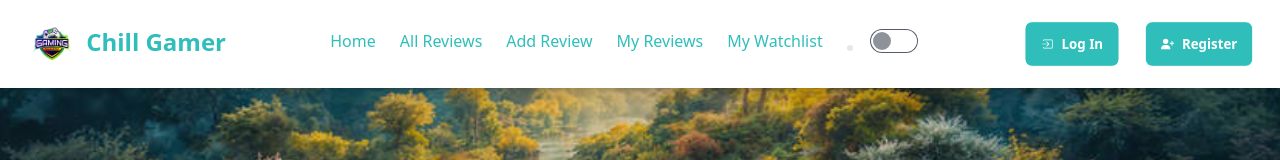
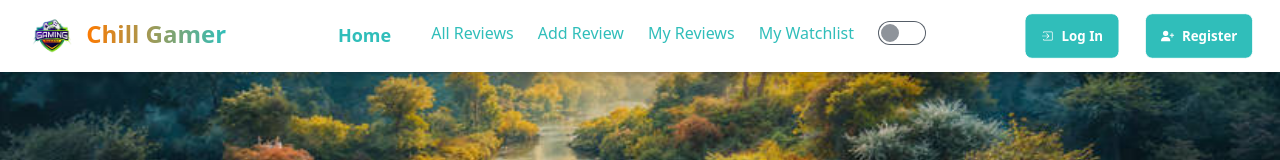
Before and after one commit to MRS028/Chill-Gamer-Reviewer-Client, a React (Vite) app: page / in a window 1280 px wide. Shown: the top 160 px of the page. Built offline with nearby package versions, Linux system fonts and the light colour scheme; no server answers.

Commit message:
fixed navbar and extra section

```diff
--- a/src/AuthLaoyout/AuthLaoyout.jsx
+++ b/src/AuthLaoyout/AuthLaoyout.jsx
@@ -1,9 +1,7 @@
 import React from 'react';
-import Login from './Login';
 import Header from '../Components/Header';
 import Footer from '../Components/Home/Footer';
 import { Outlet } from 'react-router-dom';
-import Navbar from '../Components/Home/Navbar';
 
 const AuthLaoyout = () => {
     return (
--- a/src/AuthLaoyout/Login.jsx
+++ b/src/AuthLaoyout/Login.jsx
@@ -105,7 +105,7 @@ const Login = () => {
   };
 
   return (
-    <div className="flex min-h-screen items-center justify-center md:py-8 text-base-content ">
+    <div className="flex  min-h-screen items-center justify-center md:py-8 text-base-content ">
       <div className="w-11/12 max-w-md bg-base-200 rounded-lg shadow-md p-6 border">
         <h2 className="text-2xl font-semibold text-center text-base-content mb-6">
           Login
--- a/src/AuthLaoyout/Register.jsx
+++ b/src/AuthLaoyout/Register.jsx
@@ -6,8 +6,11 @@ import AuthProvider, { AuthContext } from "../Provider/AuthProvider";
 import Swal from "sweetalert2";
 
 const Register = () => {
+  useEffect(() => {
+    document.title = "Register | Chill Gamer";
+  }, []);
   // Export from Authprovider
-  const { createNewUser, user, setUser,updateUserProfile, signInWithGoogle } =
+  const { createNewUser, user, setUser, updateUserProfile, signInWithGoogle } =
     useContext(AuthContext);
 
   const [showPassword, setShowPassword] = useState(false);
@@ -33,12 +36,12 @@ const Register = () => {
         setUser(user);
         // console.log(user);
         updateUserProfile({ displayName: name, photoURL: photourl })
-        .then(result=>{
-          navigate('/')
-        })
-        .catch(error=>{
-          // console.log(error);
-        })
+          .then((result) => {
+            navigate("/");
+          })
+          .catch((error) => {
+            // console.log(error);
+          });
         Swal.fire({
           title: "Registration Successful!",
           text: "Welcome to our platform!",
@@ -71,10 +74,6 @@ const Register = () => {
   };
 
   const handleGoogleSignIn = () => {
-    useEffect(() => {
-      document.title = "Register | Chill Gamer";
-    }, [])
-
     signInWithGoogle()
       .then((result) => {
         // console.log(result?.user?.name);
--- a/src/Components/Extra-Section/GenreAnalysis.jsx
+++ b/src/Components/Extra-Section/GenreAnalysis.jsx
@@ -1,12 +1,12 @@
 import React, { useEffect, useState } from "react";
 import { Fade } from "react-awesome-reveal";
+import Loading from "../../Pages/Loading";
 
 const GenreAnalysis = () => {
   const [reviews, setReviews] = useState([]);
   const [genreStats, setGenreStats] = useState([]);
   const [loading, setLoading] = useState(true);
 
-  // Fetch user reviews from the API
   useEffect(() => {
     const fetchReviews = async () => {
       try {
@@ -44,7 +44,7 @@ const GenreAnalysis = () => {
   if (loading) {
     return (
       <div className="flex justify-center items-center h-96">
-        <p className="text-2xl font-bold text-gray-500">Loading genre analysis...</p>
+       <Loading></Loading>
       </div>
     );
   }
--- /dev/null
+++ b/src/Components/Extra-Section/RecentReviews.jsx
@@ -0,0 +1,67 @@
+import React, { useContext, useEffect, useState } from "react";
+import { Fade } from "react-awesome-reveal";
+import { Link } from "react-router-dom";
+import { AuthContext } from "../../Provider/AuthProvider";
+import Loading from "../../Pages/Loading";
+
+const RecentReviews = () => {
+  const [reviews, setReviews] = useState([]);
+  const { loading, setLoading } = useContext(AuthContext);
+
+  useEffect(() => {
+    fetch("https://chill-gamer-server-sigma.vercel.app/allReviews")
+      .then((res) => res.json())
+      .then((data) => setReviews(data.slice(0, 6)));
+  }, []);
+
+  if (loading) {
+    return (
+      <div className="flex justify-center items-center">
+        <Loading />
+      </div>
+    );
+  }
+
+  return (
+    <div className="max-w-6xl mx-auto px-6 py-8 bg-base-100 rounded-2xl ">
+      <Fade direction="down" duration={1000}>
+        <h2 className="text-4xl font-extrabold text-center text-base-content mb-8">
+          🎮 Recent Reviews
+        </h2>
+      </Fade>
+
+      <ul className="space-y-6">
+        {reviews.map((review) => (
+          <li
+            key={review._id}
+            className="bg-base-100 p-6 rounded-xl shadow-xl hover:bg-base-200 transition-all duration-300 ease-in-out transform hover:scale-105"
+          >
+            <div className="flex justify-between items-center mb-4 text-center"></div>
+            <h3 className="text-2xl font-semibold  text-[#30beba] hover:text-green-600">
+              {review.gameTitle}
+            </h3>
+            <p className="text-yellow-500 font-semibold">
+              Rating: {review.rating}/10
+            </p>
+            <p className="text-base text-base-content mb-4">
+              {/* {review.reviewDescription.substring(0, 150)}... */}
+            </p>
+            <p className="text-sm text-base-content">
+              Published:{" "}
+              <span className="text-gray-800">{review.publishingYear}</span>
+            </p>
+
+            <Link
+              to={`/review/${review._id}`}
+              className="text-[#30beba] hover:underline mt-4 block"
+            >
+              Read full review
+            </Link>
+          </li>
+        ))}
+      </ul>
+    </div>
+  );
+};
+
+export default RecentReviews;
--- a/src/Components/Home/Home.jsx
+++ b/src/Components/Home/Home.jsx
@@ -2,6 +2,8 @@ import React from "react";
 import Banner from "./Banner";
 import HighestRatedGames from "../../Pages/HighestRatedGames";
 import GenreAnalysis from "../Extra-Section/GenreAnalysis";
+import RecentReviews from "../Extra-Section/RecentReviews";
+
 
 const Home = () => {
   return (
@@ -16,6 +18,9 @@ const Home = () => {
       <div>
         <GenreAnalysis></GenreAnalysis>
       </div>
+      <div>
+       <RecentReviews></RecentReviews>
+      </div>
     </section>
   );
 };
--- a/src/Components/Home/Navbar.jsx
+++ b/src/Components/Home/Navbar.jsx
@@ -41,29 +41,70 @@ const Navbar = () => {
 
   const links = (
     <>
-      <NavLink to="/" className="text-[#30beba]  hover:text-green-600 hover:underline">
+      <li className="inline-block mx-4">
+        <NavLink
+          to="/"
+          className={({ isActive }) =>
+            isActive
+              ? "text-[#30beba] hover:text-green-600 hover:underline  transition-all duration-300 text-lg font-bold"
+              : "text-[#30beba] hover:text-green-600 hover:underline font-medium transition-all duration-300"
+          }
+        >
           Home
         </NavLink>
-      <NavLink to="/reviews" className="text-[#30beba] hover:text-green-600 hover:underline">
-        {" "}
+      </li>
+      <li className="inline-block mx-4">
+        <NavLink
+          to="/reviews"
+          className={({ isActive }) =>
+            isActive
+              ? "text-[#30beba] hover:text-green-600 hover:underline  transition-all duration-300 text-lg font-bold"
+              : "text-[#30beba] hover:text-green-600 hover:underline font-medium transition-all duration-300"
+          }
+        >
           All Reviews
         </NavLink>
-      <NavLink to="/addReview" className="text-[#30beba] hover:text-green-600 hover:underline">
+      </li>
+      <li className="inline-block mx-4">
+        <NavLink
+          to="/addReview"
+          className={({ isActive }) =>
+            isActive
+              ? "text-[#30beba] hover:text-green-600 hover:underline font-bold transition-all duration-300 text-lg "
+              : "text-[#30beba] hover:text-green-600 hover:underline font-medium transition-all duration-300"
+          }
+        >
           Add Review
         </NavLink>
-      <NavLink to="/myreviews" className="text-[#30beba] hover:text-green-600 hover:underline">
+      </li>
+      <li className="inline-block mx-4">
+        <NavLink
+          to="/myreviews"
+          className={({ isActive }) =>
+            isActive
+              ? "text-[#30beba] hover:text-green-600 hover:underline transition-all duration-300 text-lg font-bold"
+              : "text-[#30beba] hover:text-green-600 hover:underline font-medium transition-all duration-300"
+          }
+        >
           My Reviews
         </NavLink>
+      </li>
+      <li className="inline-block mx-4">
         <NavLink
           to="/myWatchlist"
-        className="text-[#30beba] hover:text-green-600 hover:underline"
+          className={({ isActive }) =>
+            isActive
+              ? "text-[#30beba] hover:text-green-600 hover:underline  transition-all duration-300 text-lg font-bold"
+              : "text-[#30beba] hover:text-green-600 hover:underline font-medium transition-all duration-300"
+          }
         >
           My Watchlist
         </NavLink>
-      <li>
+      </li>
+      <li className="inline-block mx-4">
         <input
           type="checkbox"
-          className="toggle"
+          className="toggle toggle-primary"
           onChange={() => {
             const theme =
               document.documentElement.getAttribute("data-theme") === "dark"
@@ -85,10 +126,17 @@ const Navbar = () => {
   return (
     <div>
       <nav className="shadow-lg  text-gray-200 ">
-        <div className="container mx-auto flex items-center justify-between py-4 px-6">
+        <div className="container mx-auto flex items-center justify-between py-2 px-6">
           {/* Logo */}
           <h1 className="text-xl md:text-2xl font-bold text-[#30beba] hover:text-green-600">
-            <img className="w-14  rounded-full inline-block" src={logo} alt="" /> Chill Gamer
+            <img
+              className="w-14  rounded-full inline-block"
+              src={logo}
+              alt=""
+            />{" "}
+            <span className="text-transparent bg-clip-text bg-gradient-to-r from-[#ff7a00] to-[#30beba] text-shadow-lg hover:scale-110 transform transition-all duration-300">
+              Chill Gamer
+            </span>
           </h1>
 
           {/* Desktop Menu */}
--- a/src/Pages/AllReviews.jsx
+++ b/src/Pages/AllReviews.jsx
@@ -8,7 +8,7 @@ const AllReviews = () => {
   useEffect(() => {
     document.title = "All Reviews | Chill Gamer";
   }, []);
-  const [loading, setLoading]  = useState(true)
+  const [loading, setLoading]  = useState(true);
   const [sortCriteria, setSortCriteria] = useState("");
   const [filterGenre, setFilterGenre] = useState("");
   const [filteredReviews, setFilteredReviews] = useState([]);
@@ -41,6 +41,14 @@ const AllReviews = () => {
 
     setLoading(false);
   }, [sortCriteria, filterGenre, reviews, setLoading]);
+
+  if (loading) {
+    return (
+      <div className="flex justify-center items-center">
+       <Loading/>
+      </div>
+    );
+  }
 
   return (
     <div className="max-w-7xl mx-auto px-6 py-10">
--- a/src/Pages/Loading.jsx
+++ b/src/Pages/Loading.jsx
@@ -2,7 +2,7 @@ import React from 'react';
 
 const Loading = () => {
   return (
-    <div className="flex items-center justify-center min-h-screen bg-gray-100">
+    <div className="flex items-center justify-center min-h-screen">
       <div className="flex items-center space-x-2">
         <div className="w-4 h-4 bg-blue-500 rounded-full animate-bounce"></div>
         <div className="w-4 h-4 bg-green-500 rounded-full animate-bounce animation-delay-150"></div>
--- a/src/Pages/MyWatchlist.jsx
+++ b/src/Pages/MyWatchlist.jsx
@@ -1,6 +1,6 @@
 import React, { useContext, useEffect, useState } from "react";
 import { AuthContext } from "../Provider/AuthProvider";
-import { FaTrashAlt } from "react-icons/fa"; // Import React Icons
+import { FaTrashAlt } from "react-icons/fa";
 import Loading from "./Loading";
 import Swal from "sweetalert2";
 import { Fade } from "react-awesome-reveal";
@@ -21,7 +21,7 @@ const MyWatchlist = () => {
         setLoading(true);
         const response = await fetch("https://chill-gamer-server-sigma.vercel.app/watchlist");
         const data = await response.json();
-        setWatchlist(data); // Store all watchlist data
+        setWatchlist(data);
         setLoading(false);
       } catch (error) {
         console.error("Error fetching watchlist:", error);
@@ -32,7 +32,7 @@ const MyWatchlist = () => {
     fetchWatchlist();
   }, []);
 
-  // Filter items for logged-in user
+
   useEffect(() => {
     if (user?.email) {
       const filteredWatchlist = watchlist.filter(
--- a/src/Pages/ReviewDetails.jsx
+++ b/src/Pages/ReviewDetails.jsx
@@ -86,22 +86,27 @@ const ReviewDetails = () => {
       <div className="lg:ml-6 text-base-content">
         <h2 className="text-2xl my-5 lg:text-3xl font-bold mb-4">{review.gameTitle}</h2>
         <p className="text-lg mb-3">
-          <strong>Genre:</strong>
+          <strong>Genre: </strong>
           <span className="font-medium text-[#30beba]">{review.genre}</span>
         </p>
         <p className="text-lg mb-3">
-          <strong>Rating:</strong>
+          <strong>Rating: </strong>
           <span className="font-medium text-yellow-500">{review.rating}/10</span>
         </p>
         <p className="text-lg mb-3">
-          <strong>Reviewer:</strong>
+          <strong>Published: </strong>
+          <span className="font-medium text-green-500">{review.publishingYear}</span>
+        </p>
+        <p className="text-lg mb-3">
+          <strong>Reviewer: </strong>
           <span className="font-medium text-[#30beba]">{review.userName}</span>
         </p>
-        <p className="text-lg mb-3">
-          <strong>Email:</strong> <span className="font-medium">{review.userEmail}</span>
+        <p className="text-lg mb-3 opacity-90">
+          <strong>Email: </strong> <span className="font-medium">{review.userEmail}</span>
         </p>
         <div className="w-[95%] mx-auto text-center">
-        <p className="  text-base-content mb-6 text-justify leading-relaxed">
+
+        <p className="  text-base-content mb-6 text-justify leading-relaxed opacity-80"><strong>Description: </strong>
           {review.reviewDescription}
         </p>
         </div>
```
Lines whose indentation alone changed are shown as unchanged.
